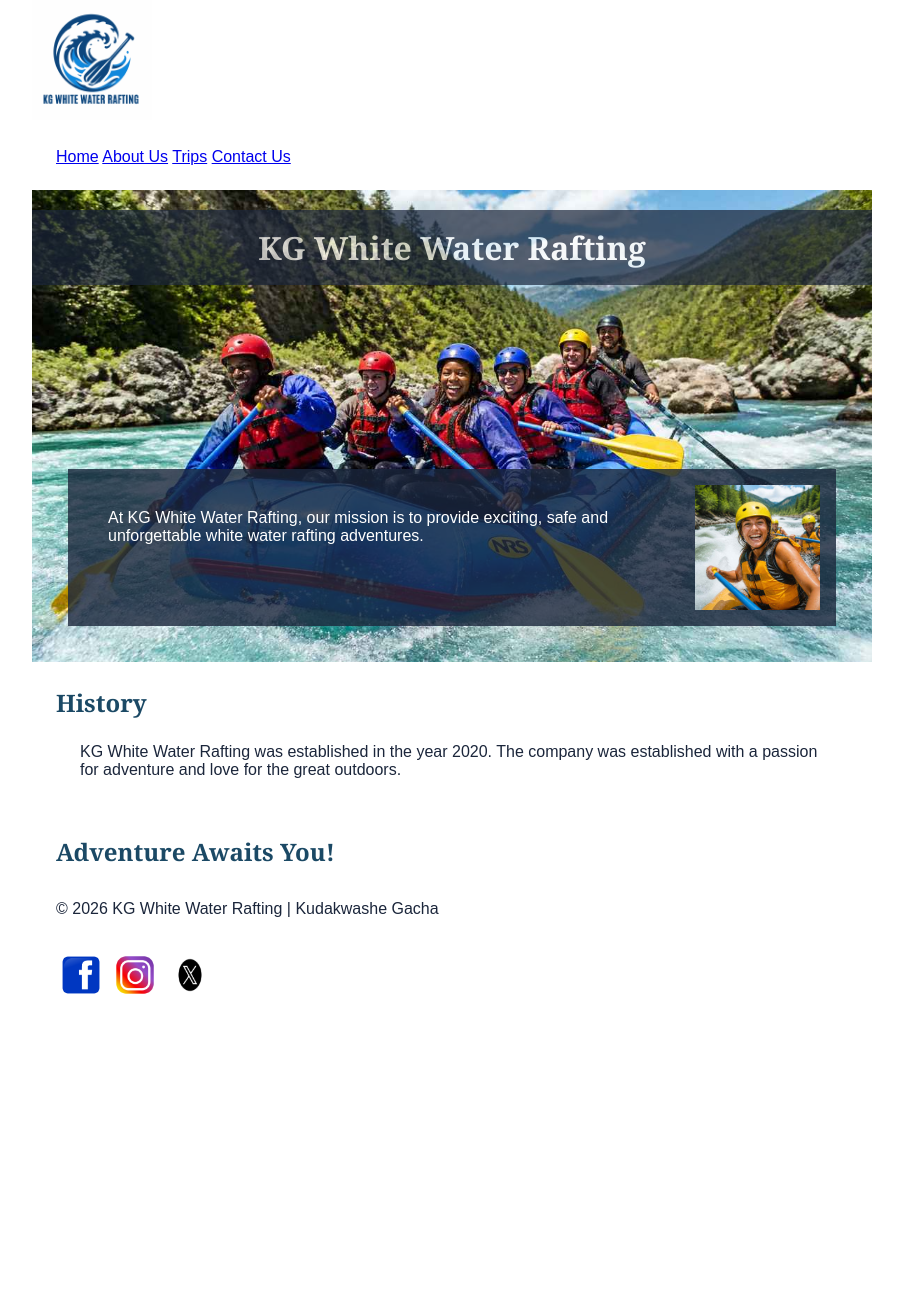
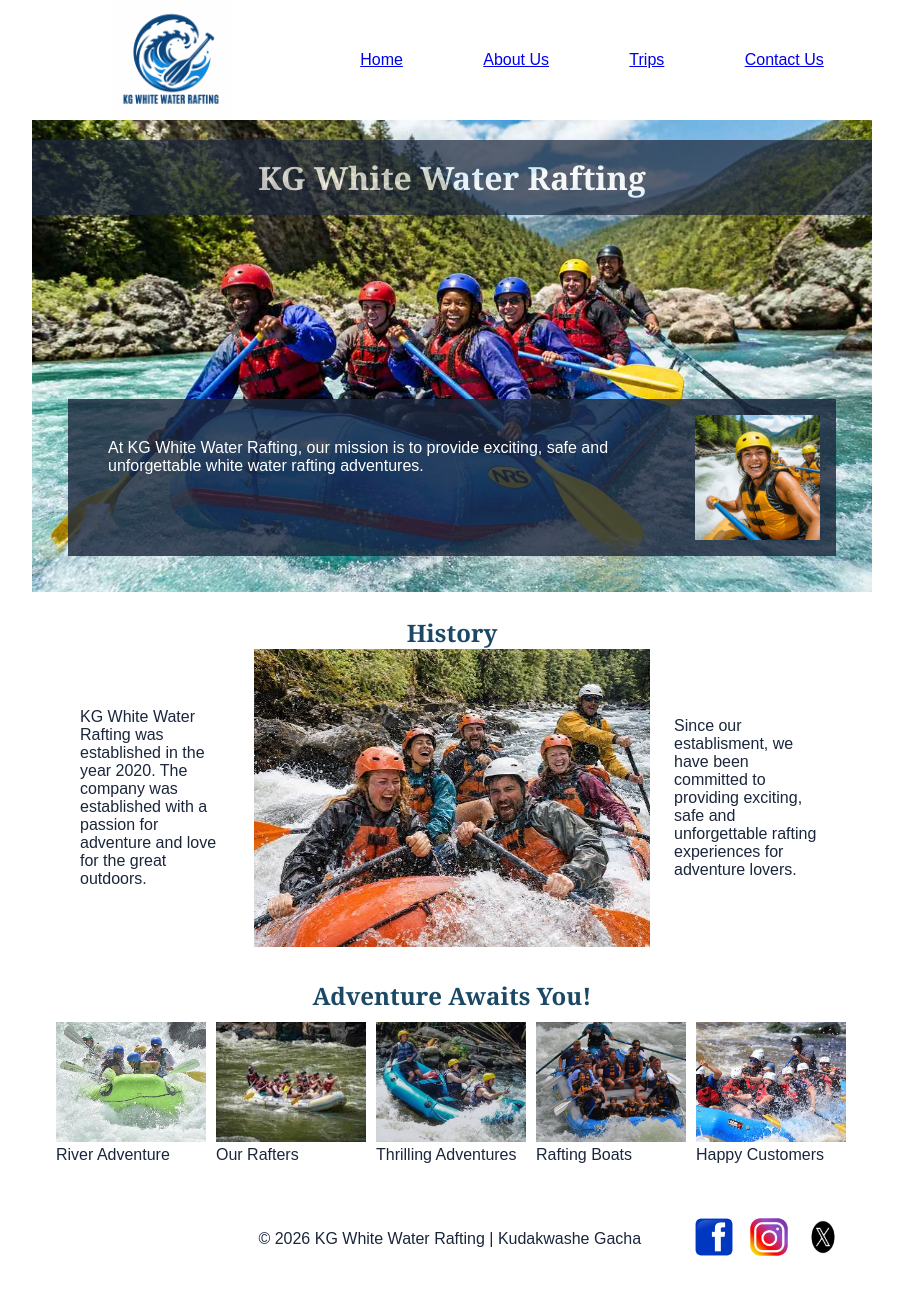
Before and after one commit to kudakwashegacha/wdd130, a plain HTML site: page wwr/about.html in a window 1280 px wide. Shown: the whole page, without its empty margins (188-1091 px from the left). Before the commit the page ends 1028 px from the top, so only its background shows below. Drawn offline with Linux system fonts and the light colour scheme.

Commit message:
Complete W04 rafting about page

```diff
--- a/wwr/about.html
+++ b/wwr/about.html
@@ -34,16 +34,47 @@
             </article>
         </div>
 
-        <section>
+        <section class="history">
             <h2>History</h2>
             <p>
                 KG White Water Rafting was established in the year 2020. The company was established with a passion for adventure and love for the great outdoors.
             </p>
+            <img src = "images/rafting-team.jfif" alt="KG White water rafting team">
+            <p>
+                Since our establisment, we have been committed to providing exciting, safe and unforgettable rafting experiences for adventure lovers.
+
+            </p>
         </section>
+        <section class="adventures">
 
-        <section>
-            <h2>Adventure Awaits You!</h2>
-        </section>
+
+    <h2>Adventure Awaits You!</h2>
+
+    <figure>
+        <img src="images/rafting-river.jfif" alt="Rafting on the river">
+        <figcaption>River Adventure</figcaption>
+    </figure>
+
+    <figure>
+        <img src="images/rafters.jfif" alt="People enjoying rafting">
+        <figcaption>Our Rafters</figcaption>
+    </figure>
+
+    <figure>
+        <img src="images/rafting-adventure.jfif" alt="White water rafting adventure">
+        <figcaption>Thrilling Adventures</figcaption>
+    </figure>
+
+    <figure>
+        <img src="images/rafting-boat.jfif" alt="Rafting boat on the water">
+        <figcaption>Rafting Boats</figcaption>
+    </figure>
+
+    <figure>
+        <img src="images/rafting-customers.jfif" alt="Happy rafting customers">
+        <figcaption>Happy Customers</figcaption>
+    </figure>
+</section>
     </main>
 
     <footer>
--- a/wwr/styles/rafting.css
+++ b/wwr/styles/rafting.css
@@ -23,6 +23,22 @@ footer {
     margin: 0 auto;
 }
 
+header {
+    display:grid;
+    grid-template-columns: 1fr 2fr;
+    align-items: center;
+}
+
+
+header nav {
+    display: flex;
+    justify-content: space-around;
+}
+
+header nav {
+    margin: 0
+}
+
 h1,
 h2 {
     font-family: var(--heading-font);
@@ -43,6 +59,41 @@ article {
 
 .hero {
     position: relative;
+}
+
+.history {
+    display: grid;
+    grid-template-columns: 1fr 2fr 1fr;
+    align-items: center
+}
+
+.adventures {
+    display: flex;
+    flex-wrap: wrap;
+    gap: 10px;
+
+}
+
+.adventures h2 {
+    width: 100%;
+    text-align: center
+}
+
+.adventures img {
+    width:150px;
+    height: 120px;
+    object-fit: cover;
+
+}
+
+.history h2 {
+    grid-column: 1 / 4;
+    text-align: center
+}
+
+.history img {
+    width: 100%;
+    height: auto
 }
 
 .hero img {
@@ -87,6 +138,7 @@ article {
 header img {
     width: 120px;
     height: auto;
+    justify-self:center
 }
 
 .gallery {
@@ -104,3 +156,10 @@ header img {
     border: 2px solid #333;
     border-radius: 8px
 }
+
+footer {
+    display: flex;
+    justify-content: flex-end;
+    align-items: center;
+
+}
```
Also changed, not shown: wwr/images/rafters.jfif (renamed from wwr/images/download (1).jfif).
